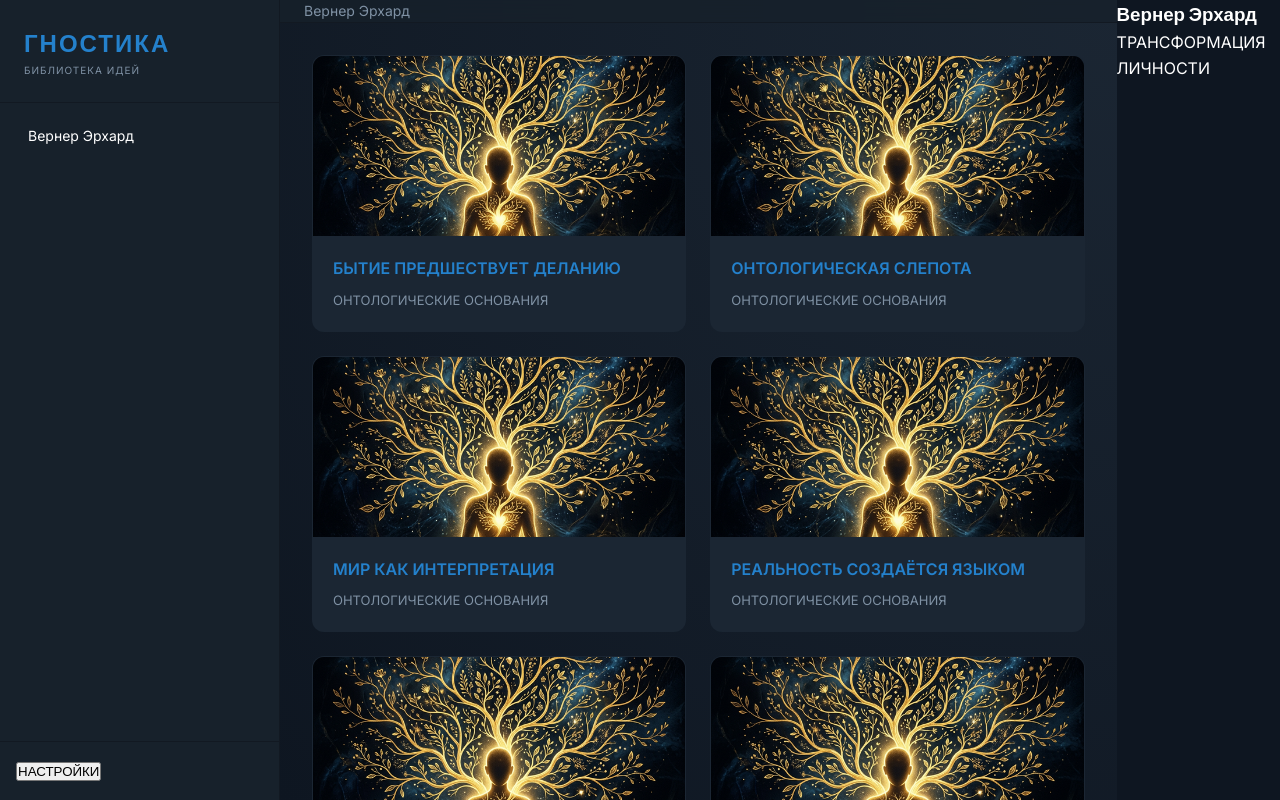
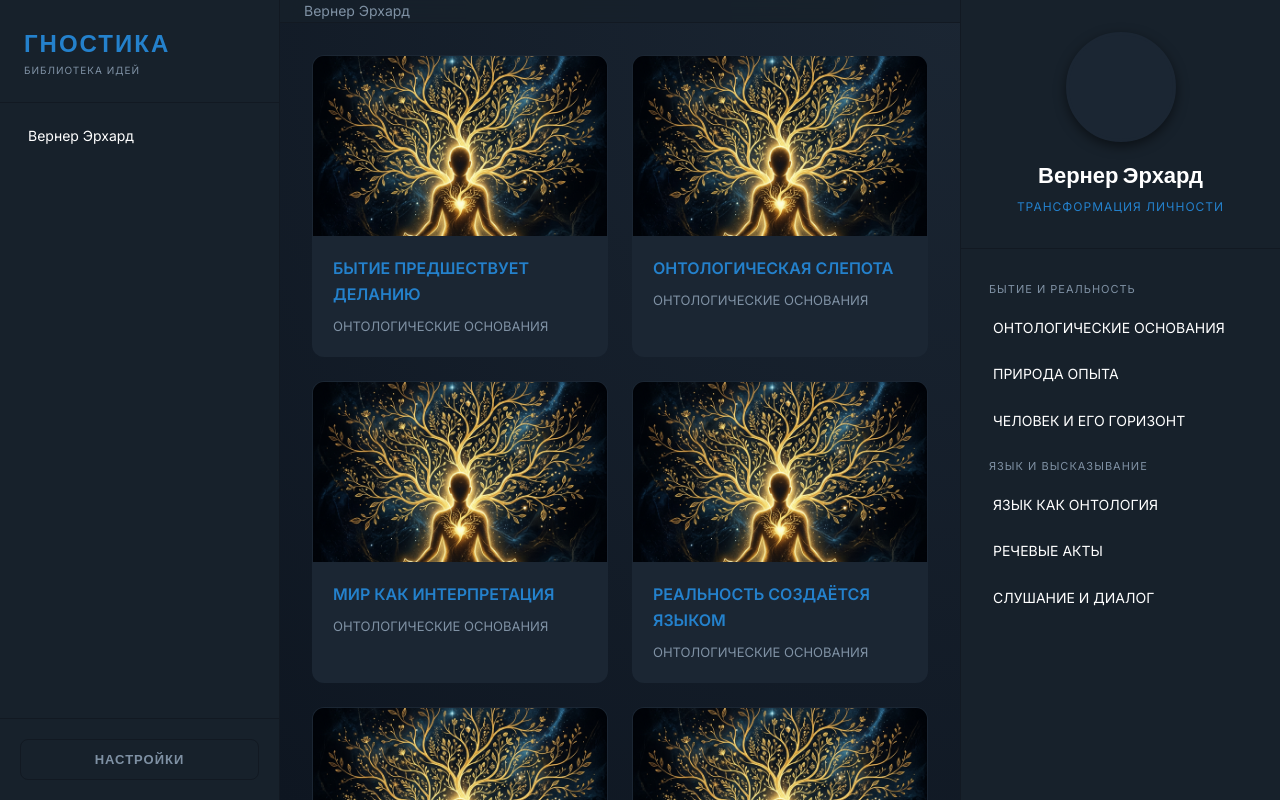
Before and after one commit to azhestovskykz-dev/gnozis2, a plain HTML site: page index.html in a window 1280 px wide. Both pictures are taken after a click on the element "Вернер Эрхард". Drawn offline with Linux system fonts and the light colour scheme; files whose address does not match are found by name.

Commit message:
Улучшен дизайн: стилизована правая панель (info-panel), добавлено заполнение категорий, стилизована кнопка настройки, добавлен темный скроллбар

```diff
--- a/css/стили.css
+++ b/css/стили.css
@@ -15,6 +15,25 @@
     box-sizing: border-box;
     margin: 0;
     padding: 0;
+}
+
+/* КАСТОМНЫЙ СКРОЛЛБАР */
+::-webkit-scrollbar {
+    width: 6px;
+    height: 6px;
+}
+
+::-webkit-scrollbar-track {
+    background: transparent;
+}
+
+::-webkit-scrollbar-thumb {
+    background: #303e4d;
+    border-radius: 4px;
+}
+
+::-webkit-scrollbar-thumb:hover {
+    background: #4a5c6f;
 }
 
 body {
@@ -93,8 +112,27 @@ h1, h2, h3 {
 }
 
 .sidebar-footer {
-    padding: 16px;
+    padding: 20px;
     border-top: 1px solid var(--border-color);
+}
+
+#admin-btn {
+    width: 100%;
+    padding: 12px;
+    background-color: transparent;
+    border: 1px solid var(--border-color);
+    color: var(--text-secondary);
+    border-radius: 8px;
+    cursor: pointer;
+    transition: var(--transition);
+    font-size: 13px;
+    font-weight: 600;
+    letter-spacing: 1px;
+}
+
+#admin-btn:hover {
+    background-color: var(--hover-bg);
+    color: var(--text-primary);
 }
 
 /* ОСНОВНОЙ КОНТЕНТ */
@@ -255,6 +293,63 @@ h1, h2, h3 {
 .btn-secondary { background-color: var(--hover-bg); color: var(--text-primary); }
 .btn-danger { background-color: var(--danger-color); color: white; }
 
+/* ПРАВАЯ ПАНЕЛЬ ИНФОРМАЦИИ */
+.info-panel {
+    width: 320px;
+    background-color: var(--sidebar-bg);
+    border-left: 1px solid var(--border-color);
+    display: flex;
+    flex-direction: column;
+    flex-shrink: 0;
+    transition: var(--transition);
+}
+
+.author-info {
+    padding: 32px 24px;
+    text-align: center;
+    border-bottom: 1px solid var(--border-color);
+}
+
+.author-avatar {
+    width: 110px;
+    height: 110px;
+    border-radius: 50%;
+    background-color: var(--card-bg);
+    margin: 0 auto 16px;
+    background-size: cover;
+    background-position: center;
+    border: 3px solid var(--card-bg);
+    box-shadow: 0 4px 12px rgba(0,0,0,0.5);
+}
+
+.author-info h3 {
+    font-size: 22px;
+    color: var(--text-primary);
+    margin-bottom: 4px;
+}
+
+.author-info p {
+    font-size: 12px;
+    color: var(--accent-color);
+    text-transform: uppercase;
+    letter-spacing: 1px;
+}
+
+.author-nav-list {
+    padding: 16px;
+    overflow-y: auto;
+    flex-grow: 1;
+}
+
+/* СТИЛЬ ГРУПП АВТОРА */
+.author-group-title {
+    font-size: 11px;
+    color: var(--text-secondary);
+    text-transform: uppercase;
+    letter-spacing: 1px;
+    margin: 16px 0 8px 12px;
+}
+
 /* АДМИНКА */
 .auth-ov {
     position: fixed;
--- a/js/логика.js
+++ b/js/логика.js
@@ -155,4 +155,17 @@ function показатьИнфоАвтора(данные) {
     панель.classList.remove('hidden');
     document.getElementById('author-name').innerText = данные.имя;
     document.getElementById('author-role').innerText = данные.роль;
+
+    // Заполняем группы
+    const навигация = document.getElementById('author-nav');
+    let html = '';
+
+    данные.группы.forEach(группа => {
+        html += `<div class="author-group-title">${группа.название}</div>`;
+        группа.категории.forEach(кат => {
+            html += `<div class="nav-item">${кат.название}</div>`;
+        });
+    });
+
+    навигация.innerHTML = html;
 }
```
